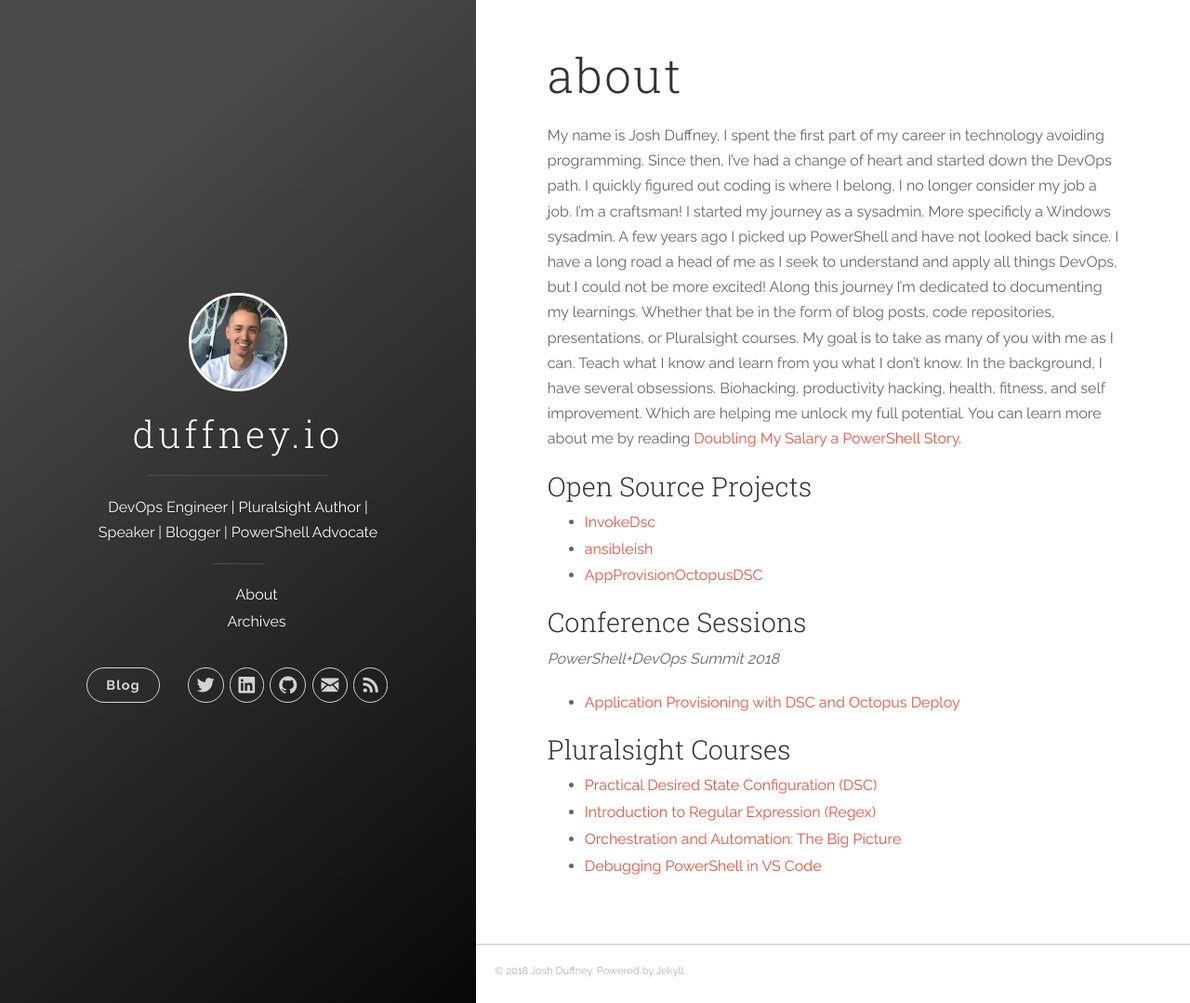
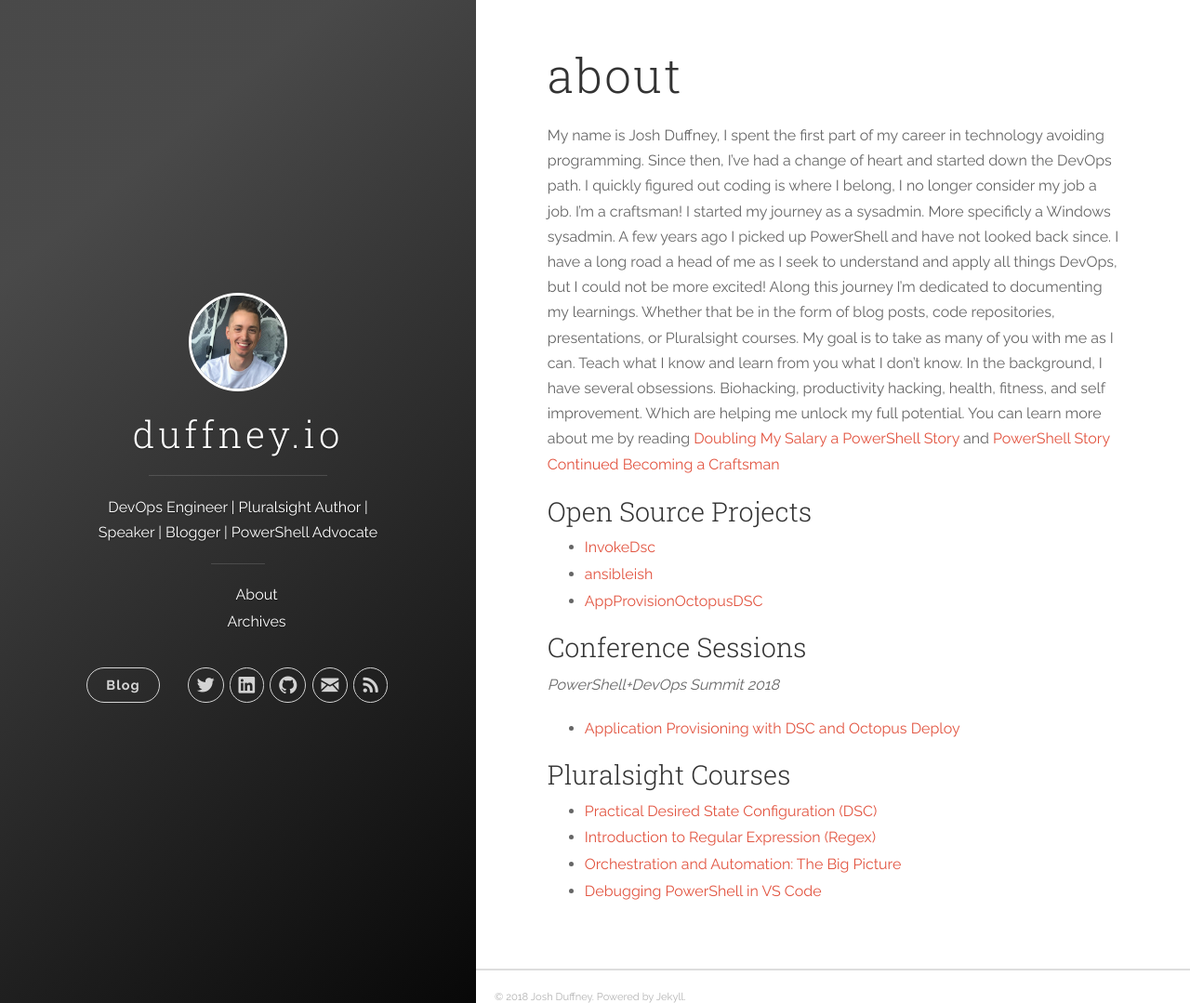
Before and after one commit to AzureDevOps3/duffney.github.io, a Jekyll site: the page built from about.md, in a window 1280 px wide and 1079 px high. Shown: the whole window at 93% size. Built offline with Jekyll 4.4.1, drawn with Linux system fonts in a browser that asks for light colours; nearby versions of some CDN libraries.

Commit message:
updated read about me

```diff
--- a/about.md
+++ b/about.md
@@ -4,7 +4,7 @@ title: about
 permalink: /about/
 ---
 
-My name is Josh Duffney, I spent the first part of my career in technology avoiding programming. Since then, I've had a change of heart and started down the DevOps path. I quickly figured out coding is where I belong, I no longer consider my job a job. I'm a craftsman! I started my journey as a sysadmin. More specificly a Windows sysadmin. A few years ago I picked up PowerShell and have not looked back since. I have a long road a head of me as I seek to understand and apply all things DevOps, but I could not be more excited! Along this journey I'm dedicated to documenting my learnings. Whether that be in the form of blog posts, code repositories, presentations, or Pluralsight courses. My goal is to take as many of you with me as I can. Teach what I know and learn from you what I don't know. In the background, I have several obsessions. Biohacking, productivity hacking, health, fitness, and self improvement. Which are helping me unlock my full potential. You can learn more about me by reading [Doubling My Salary a PowerShell Story](http://duffney.io/doubling-my-salary-a-powershell-story).
+My name is Josh Duffney, I spent the first part of my career in technology avoiding programming. Since then, I've had a change of heart and started down the DevOps path. I quickly figured out coding is where I belong, I no longer consider my job a job. I'm a craftsman! I started my journey as a sysadmin. More specificly a Windows sysadmin. A few years ago I picked up PowerShell and have not looked back since. I have a long road a head of me as I seek to understand and apply all things DevOps, but I could not be more excited! Along this journey I'm dedicated to documenting my learnings. Whether that be in the form of blog posts, code repositories, presentations, or Pluralsight courses. My goal is to take as many of you with me as I can. Teach what I know and learn from you what I don't know. In the background, I have several obsessions. Biohacking, productivity hacking, health, fitness, and self improvement. Which are helping me unlock my full potential. You can learn more about me by reading [Doubling My Salary a PowerShell Story](http://duffney.io/doubling-my-salary-a-powershell-story) and [PowerShell Story Continued Becoming a Craftsman](http://duffney.io/PowerShell-Story-Continued-BecomingACraftsman)
 
 
 
```
